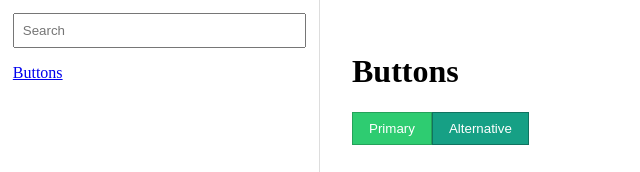
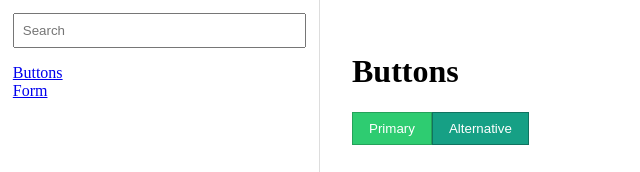
Before and after one commit to angular-studio/ngx-components, an Angular app: page /pages in a window 1280 px wide. Shown: the top 172 px of the page, without its empty margins (0-640 px from the left). Built offline with nearby package versions, Linux system fonts and the light colour scheme.

Commit message:
form added

```diff
--- /dev/null
+++ b/src/app/pages/components/form/form/form.component.html
@@ -0,0 +1 @@
+<h1>Form</h1>
--- /dev/null
+++ b/src/app/pages/components/form/form/form.component.ts
@@ -0,0 +1,15 @@
+import { Component, OnInit } from '@angular/core';
+
+@Component({
+  selector: 'app-form',
+  templateUrl: './form.component.html',
+  styleUrls: ['./form.component.scss']
+})
+export class FormComponent implements OnInit {
+
+  constructor() { }
+
+  ngOnInit() {
+  }
+
+}
--- a/src/app/pages/layout-page/layout-page.module.ts
+++ b/src/app/pages/layout-page/layout-page.module.ts
@@ -15,6 +15,10 @@ const routes: Routes = [
       {
         path: 'buttons',
         loadChildren: '../components/buttons/buttons.module#ButtonsModule'
+      },
+      {
+        path: 'form',
+        loadChildren: '../components/form/form.module#FormModule'
       },
       {
         path: '',
--- a/src/assets/data/layout.json
+++ b/src/assets/data/layout.json
@@ -2,5 +2,9 @@
   {
     "title": "Buttons",
     "url": "/pages/buttons"
+  },
+  {
+    "title": "Form",
+    "url": "/pages/form"
   }
 ]
```
Also changed, not shown: src/app/pages/components/form/form.module.ts (added, +20 -0 lines), src/app/pages/components/form/form/form.component.scss (added).
